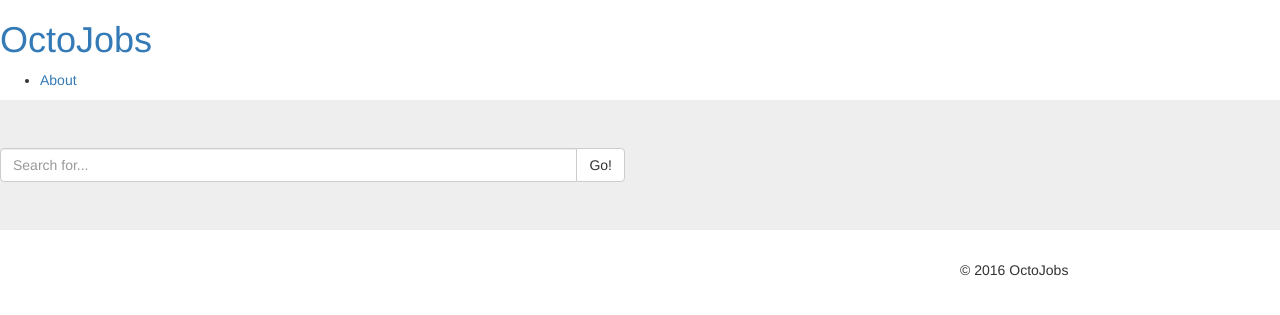
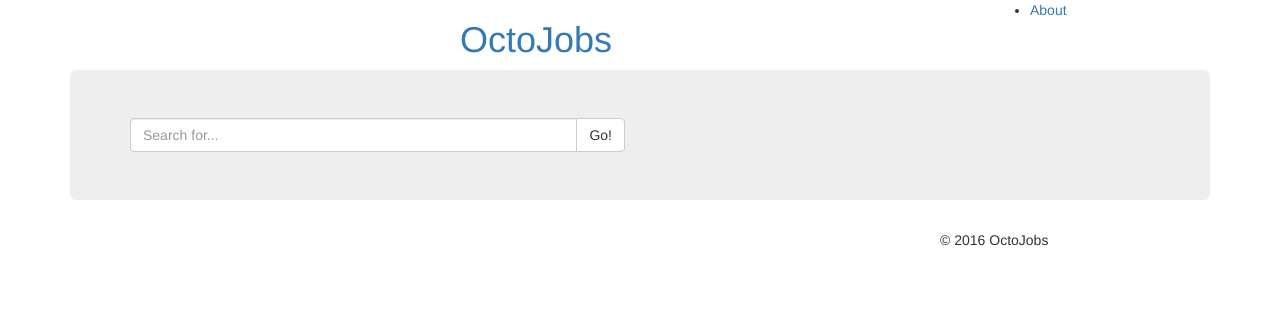
Before and after one commit to OctoJobs/Octojobs, a Python web app: template octojobs/octojobs/templates/home.jinja2 in a window 1280 px wide. Shown: the top 315 px of the page. Run offline with Jinja, Linux system fonts and the light colour scheme; the template is opened without the code that fills it, so the values that code supplies are empty; some libraries are stand-ins or nearby versions.

Commit message:
updating bootstrap on jinja2 layout template. closes #5

```diff
--- a/octojobs/octojobs/templates/layout.jinja2
+++ b/octojobs/octojobs/templates/layout.jinja2
@@ -23,10 +23,10 @@
     <![endif]-->
   </head>
 
-    <body>
-      <header>
-          <!-- <img id="logo" src={{ request.static_url('octojobs:static/images/logo.jpg') }} -->
-          <h1><a href={{ request.route_url('home') }}>OctoJobs</a></h1>
+    <body class="container">
+      <header class="row">
+          <!-- <img id="logo" class="col-lg-1 col-lg-offset-2" src={{ request.static_url('octojobs:static/images/logo.jpg') }} -->
+          <h1 class="col-lg-6 col-lg-offset-4"><a href={{ request.route_url('home') }}>OctoJobs</a></h1>
           <nav>
               <ul>
                   <li><a href={{ request.route_url('About Us') }}>About</a></li>
@@ -35,8 +35,8 @@
       </header>
       {% block body %}
       {% endblock %}
-      <footer>
-          <p class="footer">&#169 2016 OctoJobs</p>
+      <footer class="row">
+          <p class="footer col-sm-3">&#169 2016 OctoJobs</p>
       </footer>
       {% block javascript %}
       {% endblock %}
```
